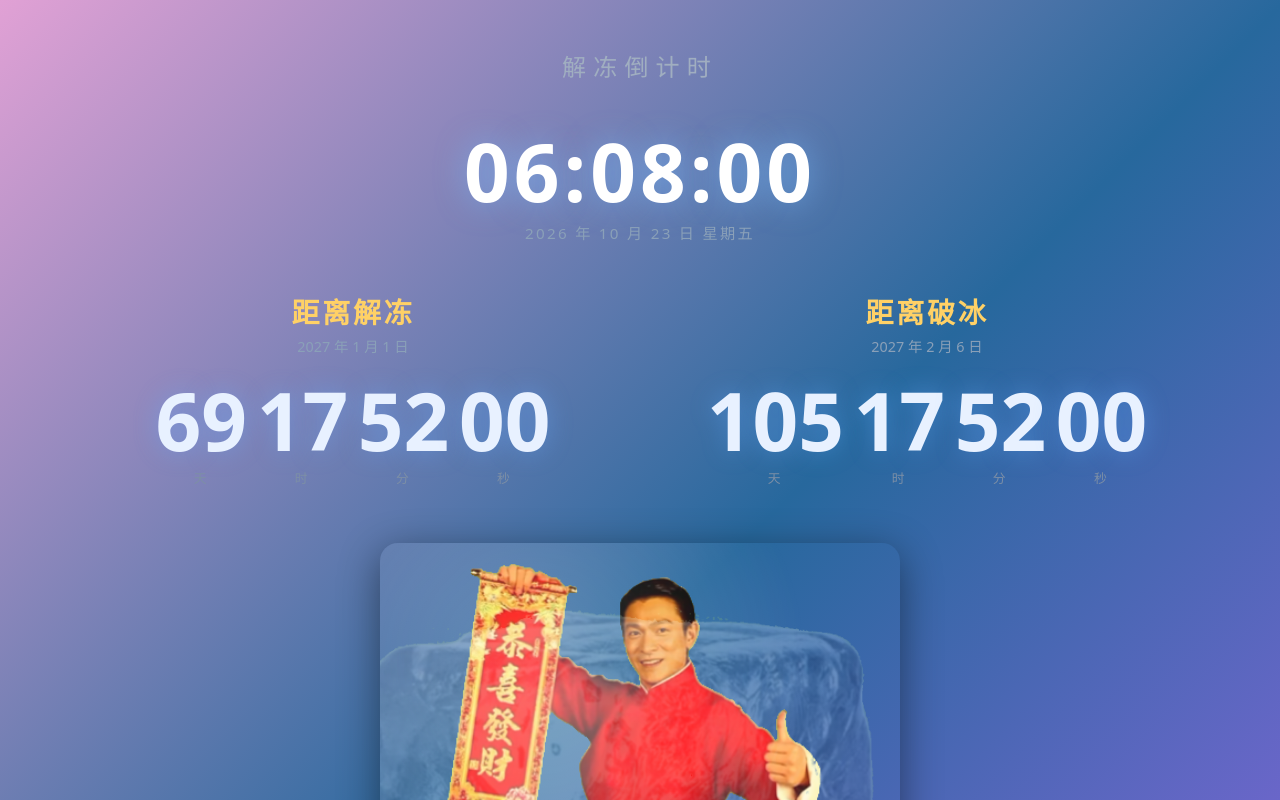
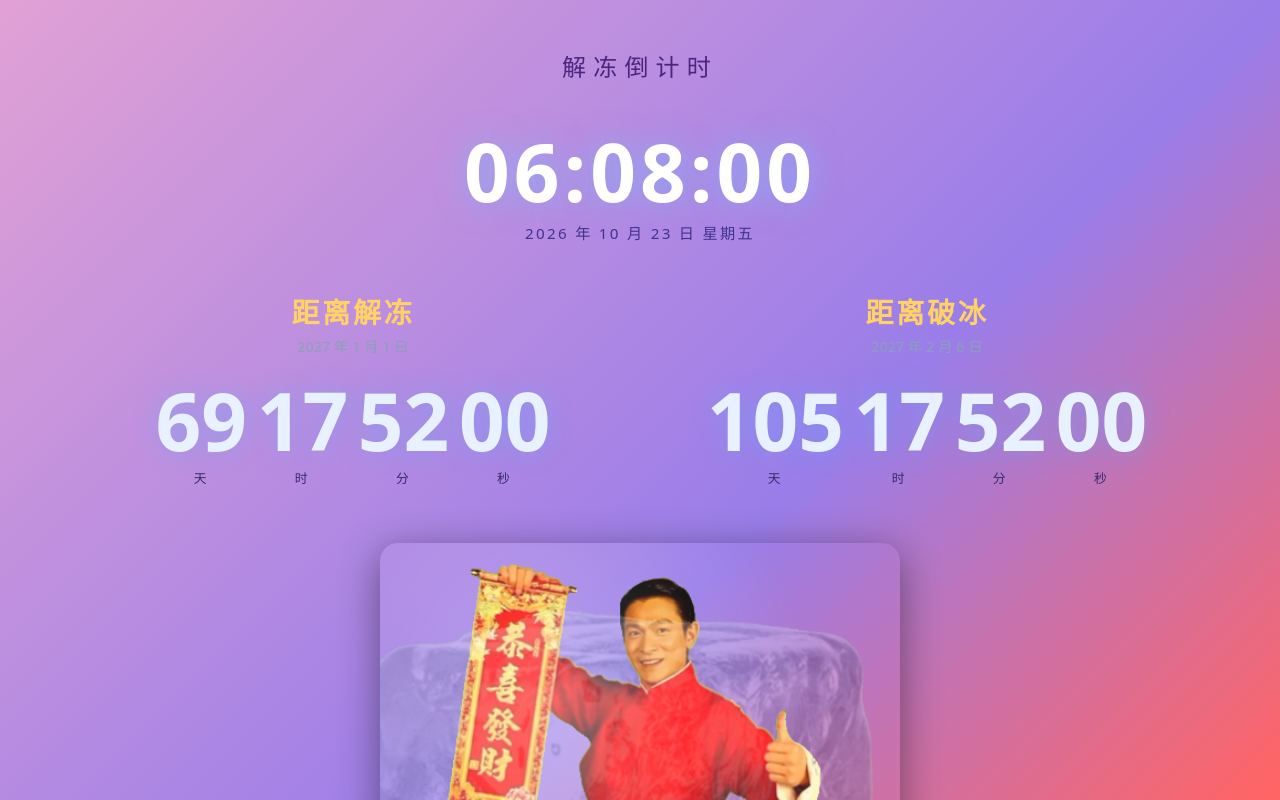
Before and after one commit to nachobairn/HappyNewYears, a plain HTML site: page index.html in a window 1280 px wide. Shown: the top 800 px of the page. Drawn offline with Linux system fonts and the light colour scheme.

Commit message:
Update index.html

```diff
--- a/index.html
+++ b/index.html
@@ -14,7 +14,7 @@
     body {
       font-family: system-ui, -apple-system, "Segoe UI", "Microsoft YaHei", sans-serif;
       min-height: 100vh;
-      background: linear-gradient(135deg, #e1a1d5 0%, #27689d 50%, #9365e4 100%);
+      background: linear-gradient(135deg, #e1a1d5 0%, #9a7de9 50%, #ff6565 80%);
       color: #fff;
       display: flex;
       flex-direction: column;
@@ -28,7 +28,7 @@
       font-size: 1.5rem;
       font-weight: 500;
       letter-spacing: 0.3em;
-      color: #a0aec0;
+      color: #4b267e;
     }
 
     .clock {
@@ -49,7 +49,7 @@
     .clock .date {
       margin-top: 0.6rem;
       font-size: 0.95rem;
-      color: #8aa0b8;
+      color: #413291;
       letter-spacing: 0.15em;
     }
 
@@ -110,7 +110,7 @@
 
     .unit span:last-child {
       font-size: 0.8rem;
-      color: #7d8fa6;
+      color: #352b6a;
       margin-top: 0.5rem;
       letter-spacing: 0.2em;
     }
```
